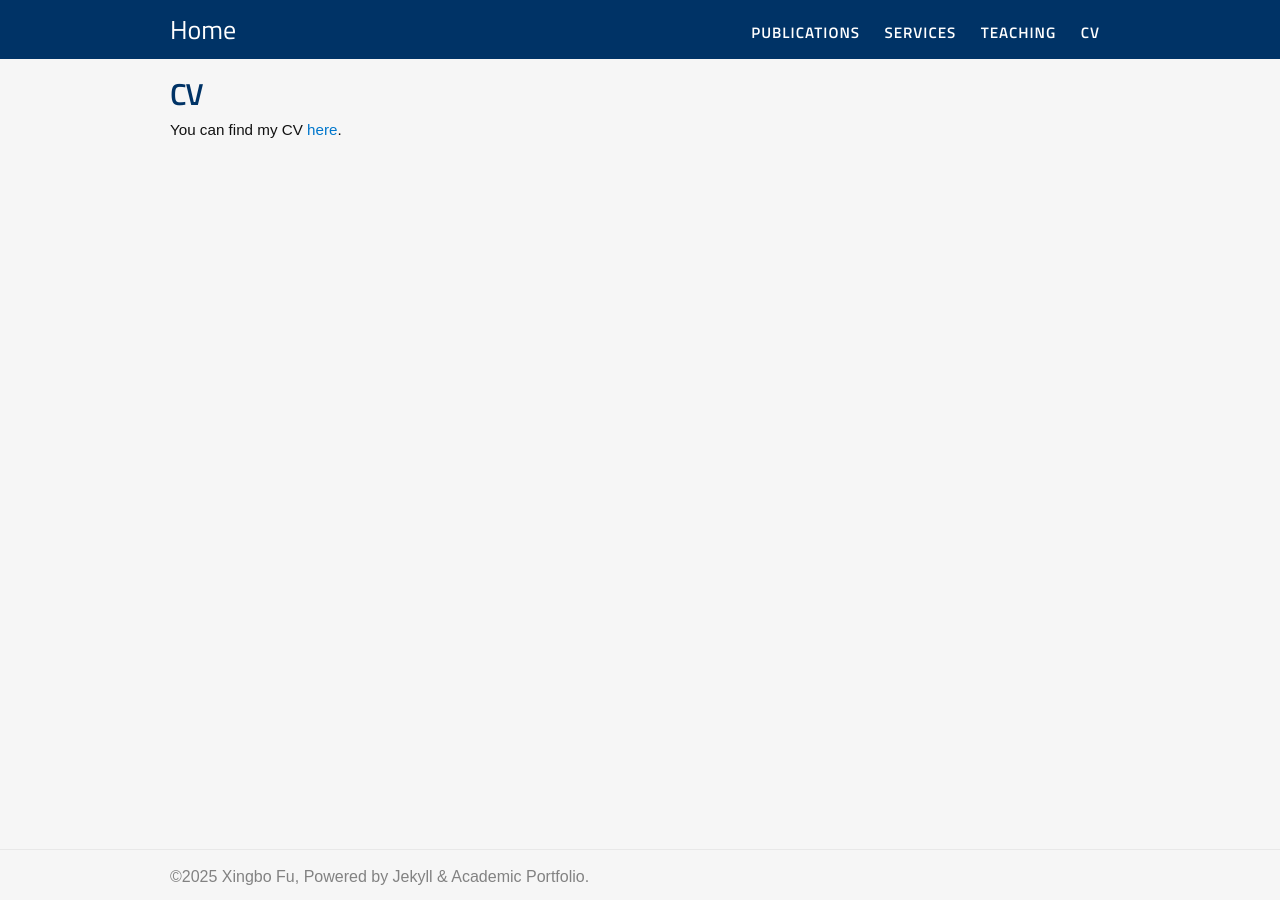
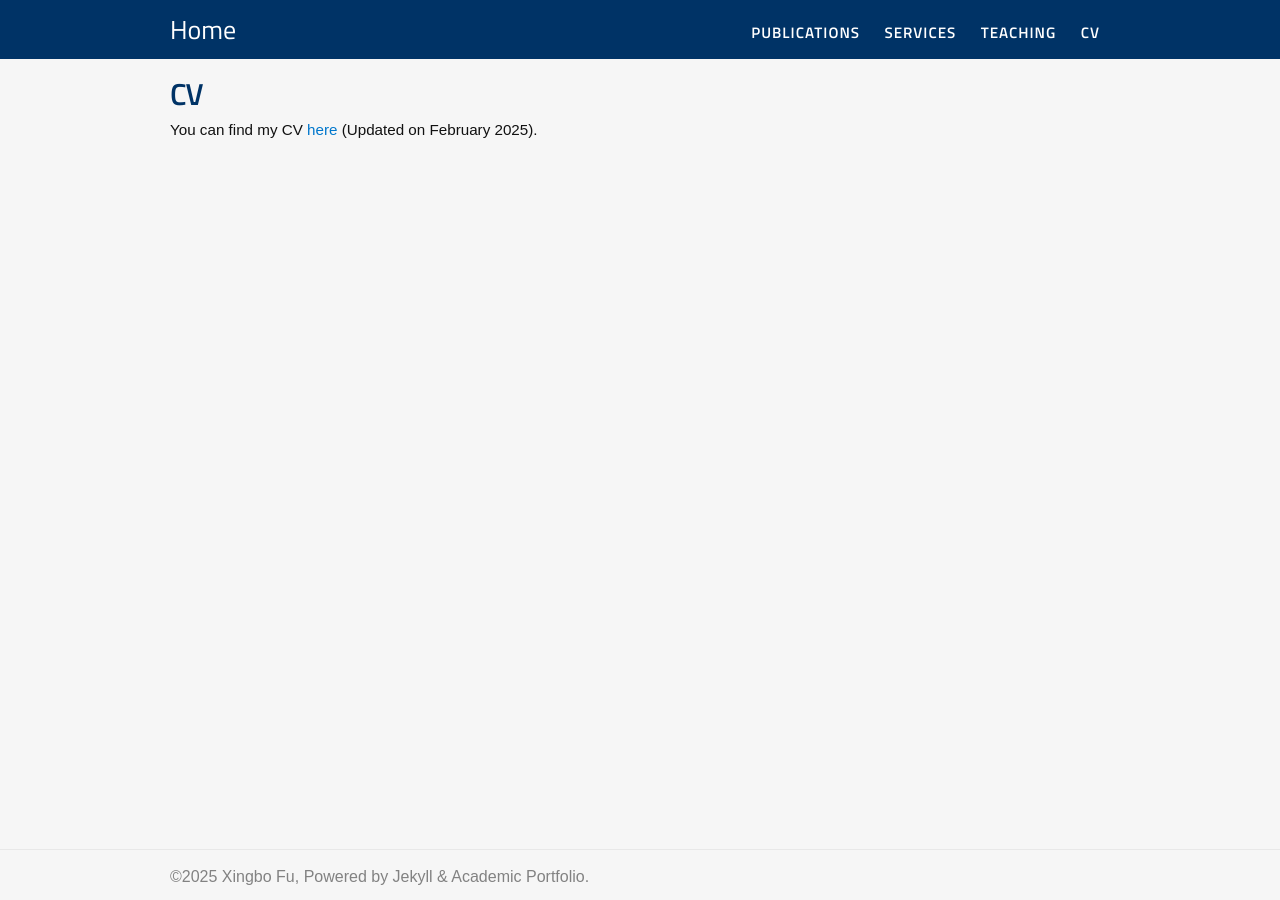
Before and after one commit to xbfu/xbfu.github.io, a Jekyll site: the page built from cv.md, in a window 1280 px wide. Built offline with Jekyll 4.4.1, drawn with Linux system fonts in a browser that asks for light colours; nearby versions of some CDN libraries.

Commit message:
Update cv.md

```diff
--- a/cv.md
+++ b/cv.md
@@ -5,4 +5,4 @@ permalink: /cv/
 subtitle: CV - Xingbo Fu
 ---
 
-You can find my CV [here](CV_Xingbo_Fu(20211205).pdf).
+You can find my CV [here](CV_Xingbo_Fu(202502).pdf) (Updated on February 2025).
```
